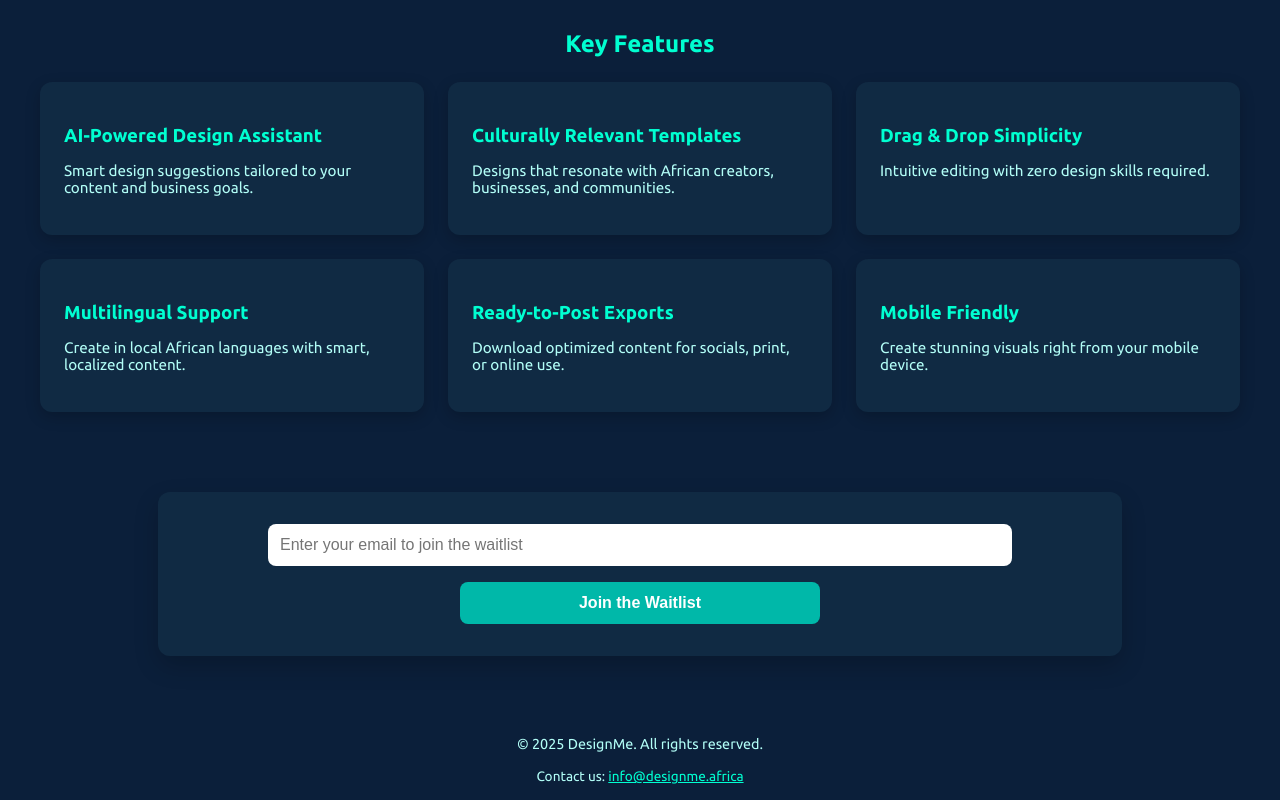
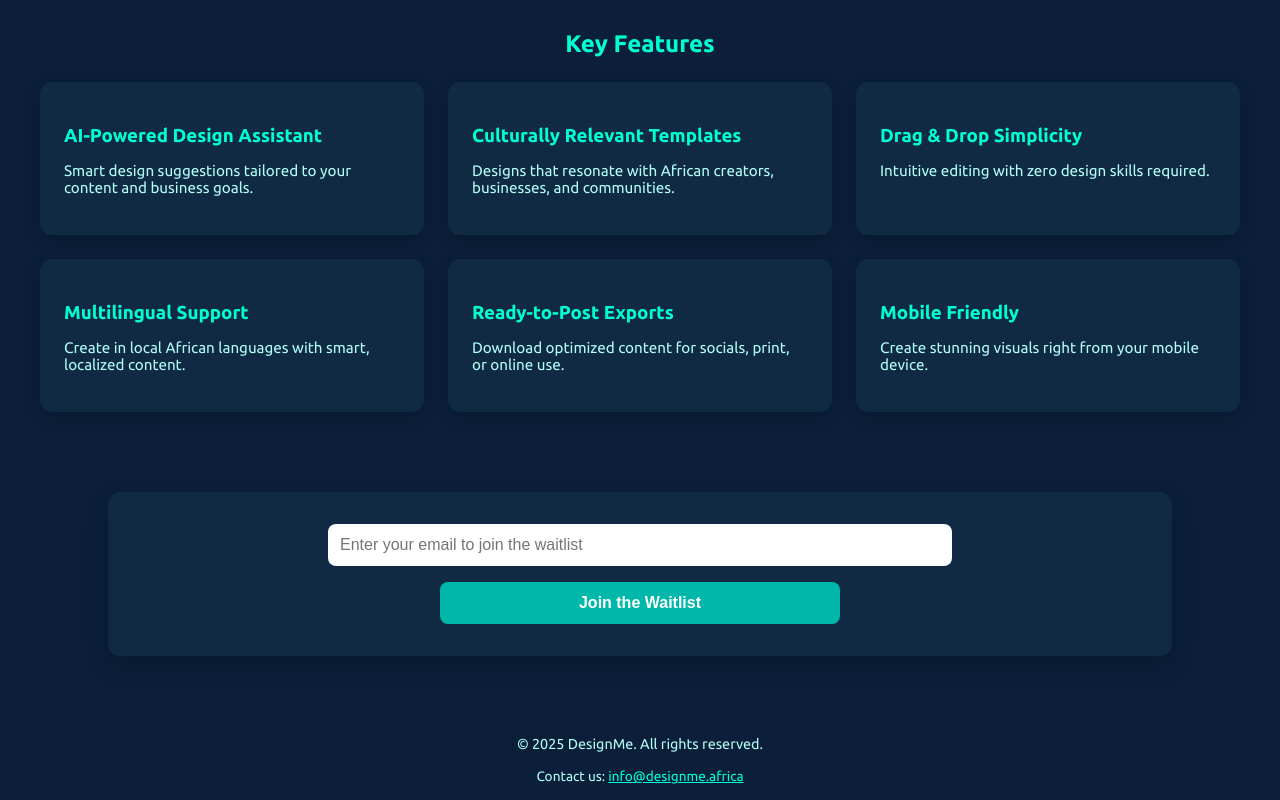
Before and after one commit to jauntybugs/designMe, a plain HTML site: page index.html in a window 1280 px wide. Shown: the part 455-1255 px from the top of the page. Drawn offline with Linux system fonts and the light colour scheme.

Commit message:
Update index.html

```diff
--- a/index.html
+++ b/index.html
@@ -109,7 +109,7 @@
   border-radius: 12px;
   padding: 2rem;
   box-shadow: 0 10px 25px rgba(0, 0, 0, 0.2);
-  max-width: 900px;
+  max-width: 1000px;
   width: 100%;
   margin: 2rem auto;
   display: flex;
@@ -124,7 +124,7 @@
 }
 
 .form-group input[type="email"] {
-  width: 80%;
+  width: 60%;
   padding: 0.75rem;
   border: none;
   border-radius: 8px;
@@ -164,7 +164,7 @@
 
 <body>
   <header>
-    <img class="logo" src="https://res.cloudinary.com/dreamsavvy/image/upload/v1747317066/designMe_Logo_le5acv.png" alt="DesignMe Logo"/>
+    <img class="logo" src="https://res.cloudinary.com/dreamsavvy/image/upload/v1747321921/designMe_Logo-removebg-preview_sj3xn4.png" alt="DesignMe Logo"/>
     <h1>Design Made Easy</h1>
     <p>Empowering creativity through culturally relevant tools for non-designers in Africa.</p>
     <p>Be the first to explore our design platform when the MVP is ready!</p>
```
